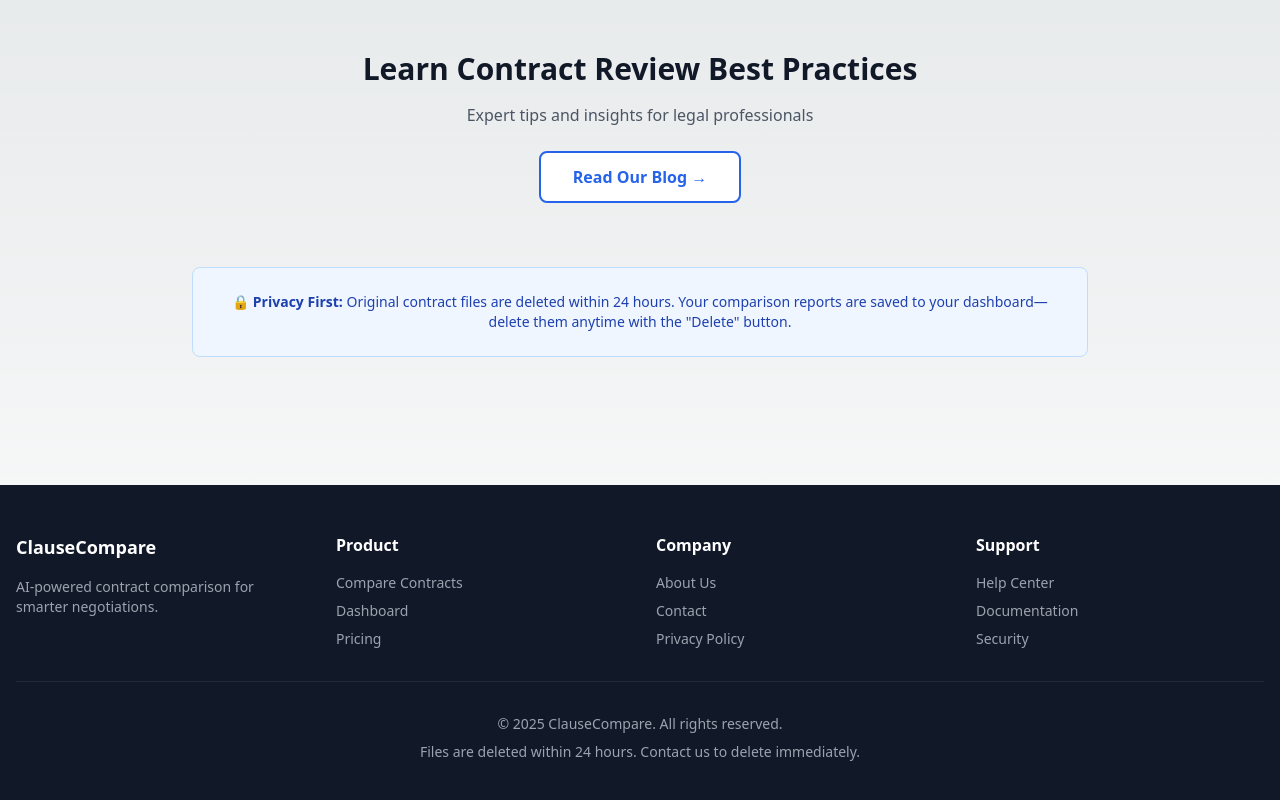
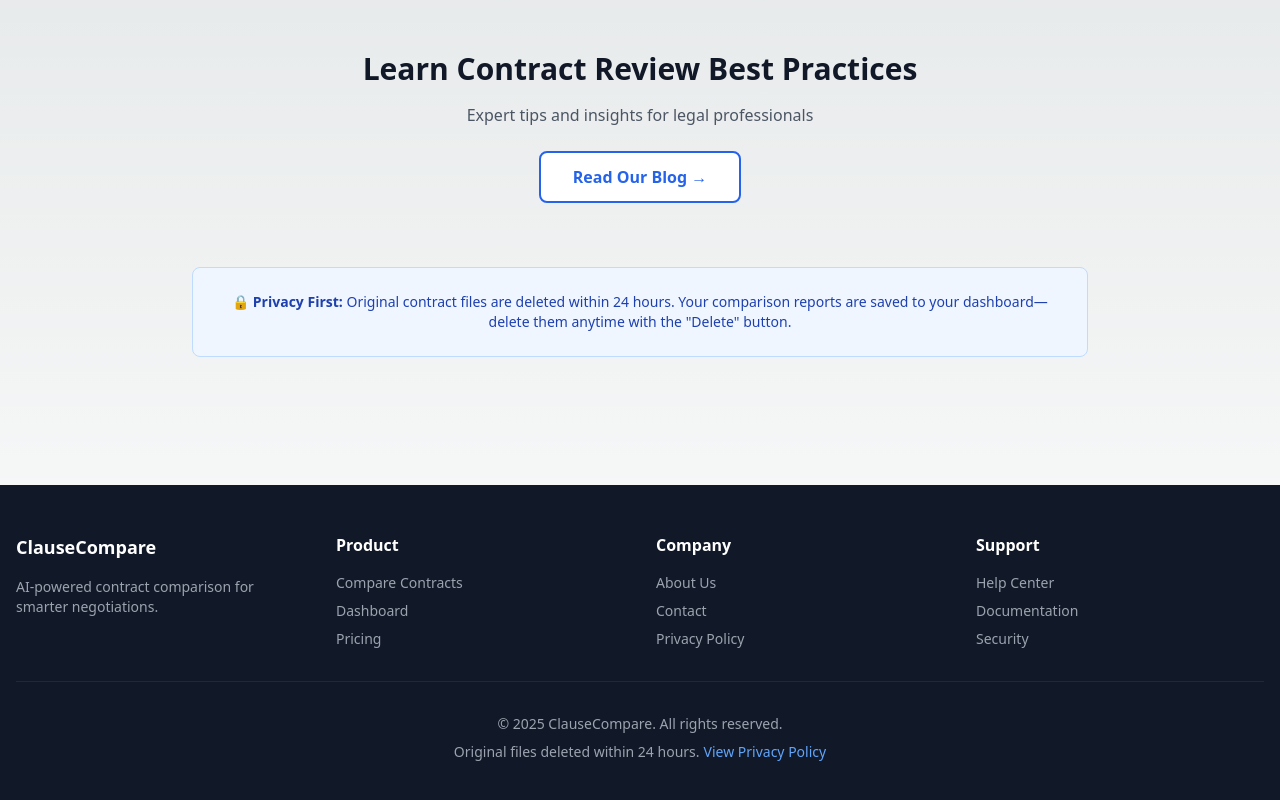
Before and after one commit to ParthivmMS/Clausecompare_frontend, a Next.js app: page / in a window 1280 px wide. Shown: the part 626-1426 px from the top of the page. Built offline with nearby package versions, Linux system fonts and the light colour scheme.

Commit message:
Update footer.js

```diff
--- a/src/components/footer.js
+++ b/src/components/footer.js
@@ -40,7 +40,10 @@
 
         <div className="border-t border-gray-800 mt-8 pt-8 text-center text-sm text-gray-400">
           <p>© 2025 ClauseCompare. All rights reserved.</p>
-          <p className="mt-2">Files are deleted within 24 hours. Contact us to delete immediately.</p>
+          <p className="mt-2">
+            Original files deleted within 24 hours.
+            <a href="/privacy" className="text-blue-400 hover:text-blue-300 ml-1">View Privacy Policy</a>
+          </p>
         </div>
       </div>
     </footer>
```
